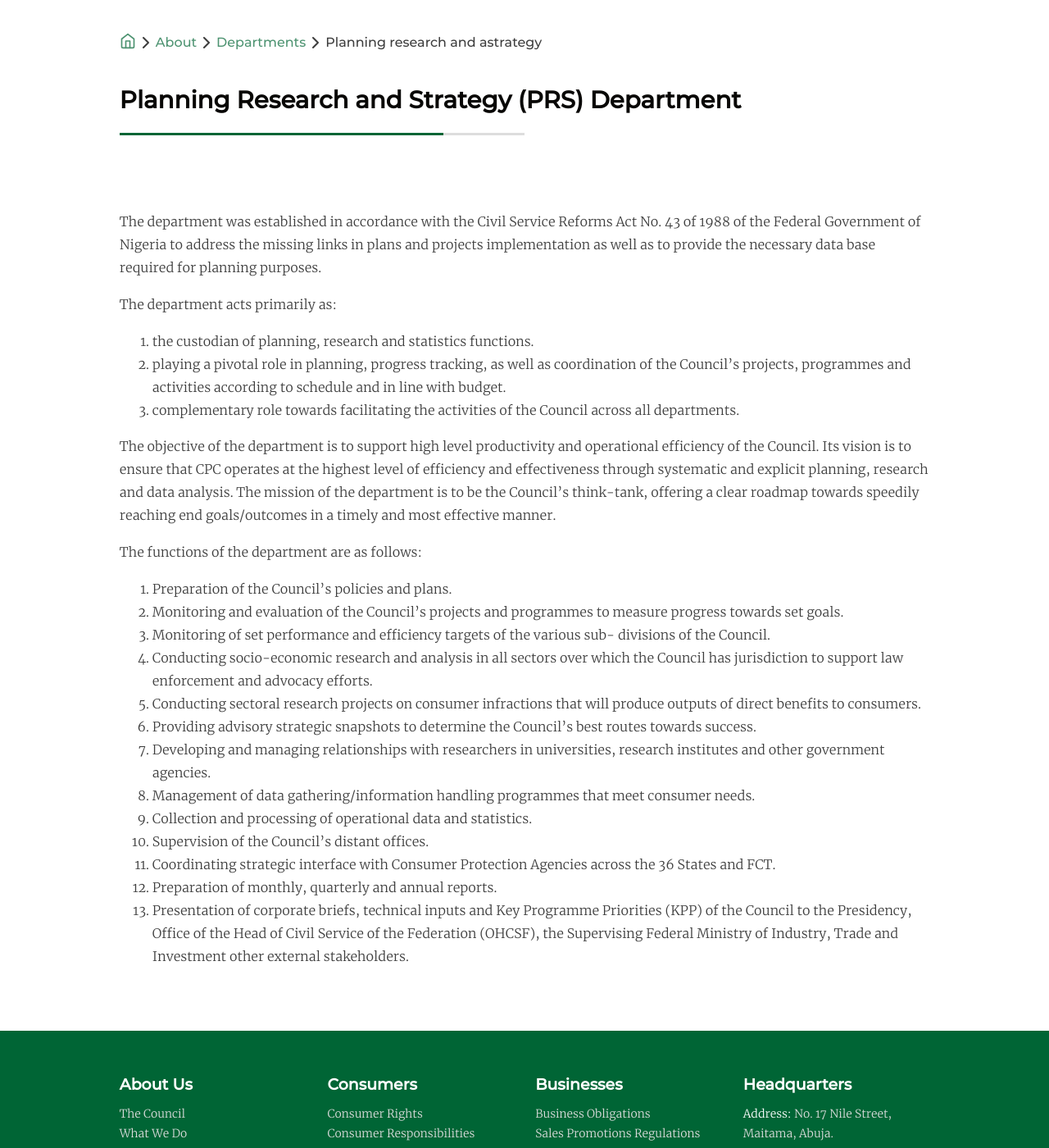
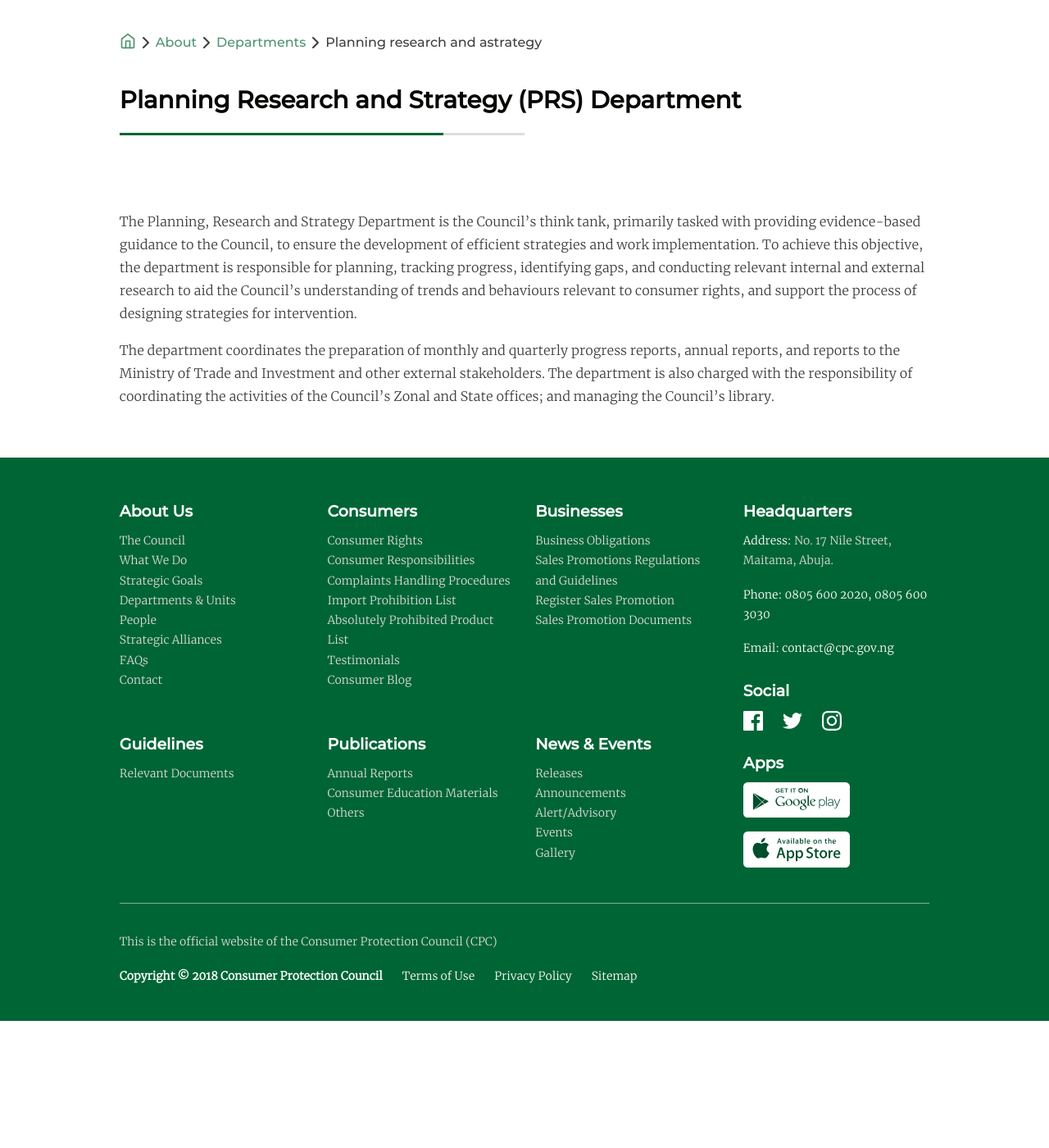
Before and after one commit to psybuglite/cpc-website, a Jekyll site: the page built from _departments/planning-research-and-strategy.md, in a window 1280 px wide and 1400 px high, scrolled down 212 px. Shown: the whole window at 82% size. Built offline with Jekyll 4.4.1, drawn with Linux system fonts in a browser that asks for light colours; after the commit the page ends 1457 px from its top, so only the background shows below that.

Commit message:
Updated Planning Research And Strategy

```diff
--- a/_departments/planning-research-and-strategy.md
+++ b/_departments/planning-research-and-strategy.md
@@ -1,30 +1,16 @@
 ---
 title: Planning Research and Strategy (PRS) Department
 permalink: "/about/departments/planning-research-and-astrategy/"
+main: "The Planning, Research and Strategy Department is the Council’s think tank,
+  primarily tasked with providing evidence-based guidance to the Council, to ensure
+  the development of efficient strategies and work implementation. To achieve this
+  objective, the department is responsible for planning, tracking progress, identifying
+  gaps, and conducting relevant internal and external research to aid the Council’s
+  understanding of trends and behaviours relevant to consumer rights, and support
+  the process of designing strategies for intervention. \n\nThe department coordinates
+  the preparation of monthly and quarterly progress reports, annual reports, and reports
+  to the Ministry of Trade and Investment and other external stakeholders. The department
+  is also charged with the responsibility of coordinating the activities of the Council’s
+  Zonal and State offices; and managing the Council’s library.  \n"
 layout: page
-main: |-
-  The department was established in accordance with the Civil Service Reforms Act No. 43 of 1988 of the Federal Government of Nigeria to address the missing links in plans and projects implementation as well as to provide the necessary data base required for planning purposes.
-
-  The department acts primarily as:
-  1. the custodian of planning, research and statistics functions.
-  2. playing a pivotal role in planning, progress tracking, as well as coordination of the Council’s projects, programmes and activities according to schedule and in line with budget.
-  3. complementary role towards facilitating the activities of the Council across all
-  departments.
-
-  The objective of the department is to support high level productivity and operational efficiency of the Council. Its vision is to ensure that CPC operates at the highest level of efficiency and effectiveness through systematic and explicit planning, research and data analysis. The mission of the department is to be the Council’s think-tank, offering a clear roadmap towards speedily reaching end goals/outcomes in a timely and most effective manner.
-
-  The functions of the department are as follows:
-  1. Preparation of the Council’s policies and plans.
-  2. Monitoring and evaluation of the Council’s projects and programmes to measure progress towards set goals.
-  3. Monitoring of set performance and efficiency targets of the various sub- divisions of the Council.
-  4. Conducting socio-economic research and analysis in all sectors over which the Council has jurisdiction to support law enforcement and advocacy efforts.
-  5. Conducting sectoral research projects on consumer infractions that will produce outputs of direct benefits to consumers.
-  6. Providing advisory strategic snapshots to determine the Council’s best routes towards success.
-  7. Developing and managing relationships with researchers in universities, research institutes and other government agencies.
-  8. Management of data gathering/information handling programmes that meet consumer needs.
-  9. Collection and processing of operational data and statistics.
-  10. Supervision of the Council’s distant offices.
-  11. Coordinating strategic interface with Consumer Protection Agencies across the 36 States and FCT.
-  12. Preparation of monthly, quarterly and annual reports.
-  13. Presentation of corporate briefs, technical inputs and Key Programme Priorities (KPP) of the Council to the Presidency, Office of the Head of Civil Service of the Federation (OHCSF), the Supervising Federal Ministry of Industry, Trade and Investment other external stakeholders.
 ---
```
